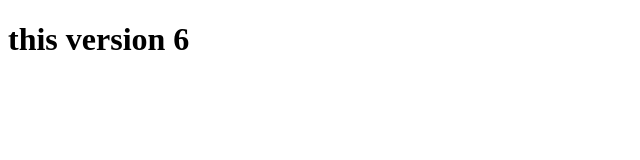
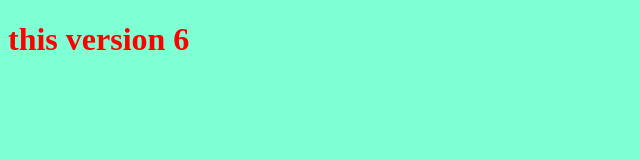
Before and after one commit to Rudra616/myrepo, a plain HTML site: page index.html in a window 1280 px wide. Shown: the whole page, without its empty margins (0-640 px from the left). Drawn offline with Linux system fonts and the light colour scheme.

Commit message:
added design part

```diff
--- a/index.html
+++ b/index.html
@@ -3,6 +3,7 @@
 <head>
     <meta charset="UTF-8">
     <meta name="viewport" content="width=device-width, initial-scale=1.0">
+    <link rel="stylesheet" href="style.css">
     <title>Document</title>
 </head>
 <body>
--- /dev/null
+++ b/style.css
@@ -0,0 +1,4 @@
+body{
+    background-color: aquamarine;
+    color: red;
+}
```
Also changed, not shown: 1 other file.
